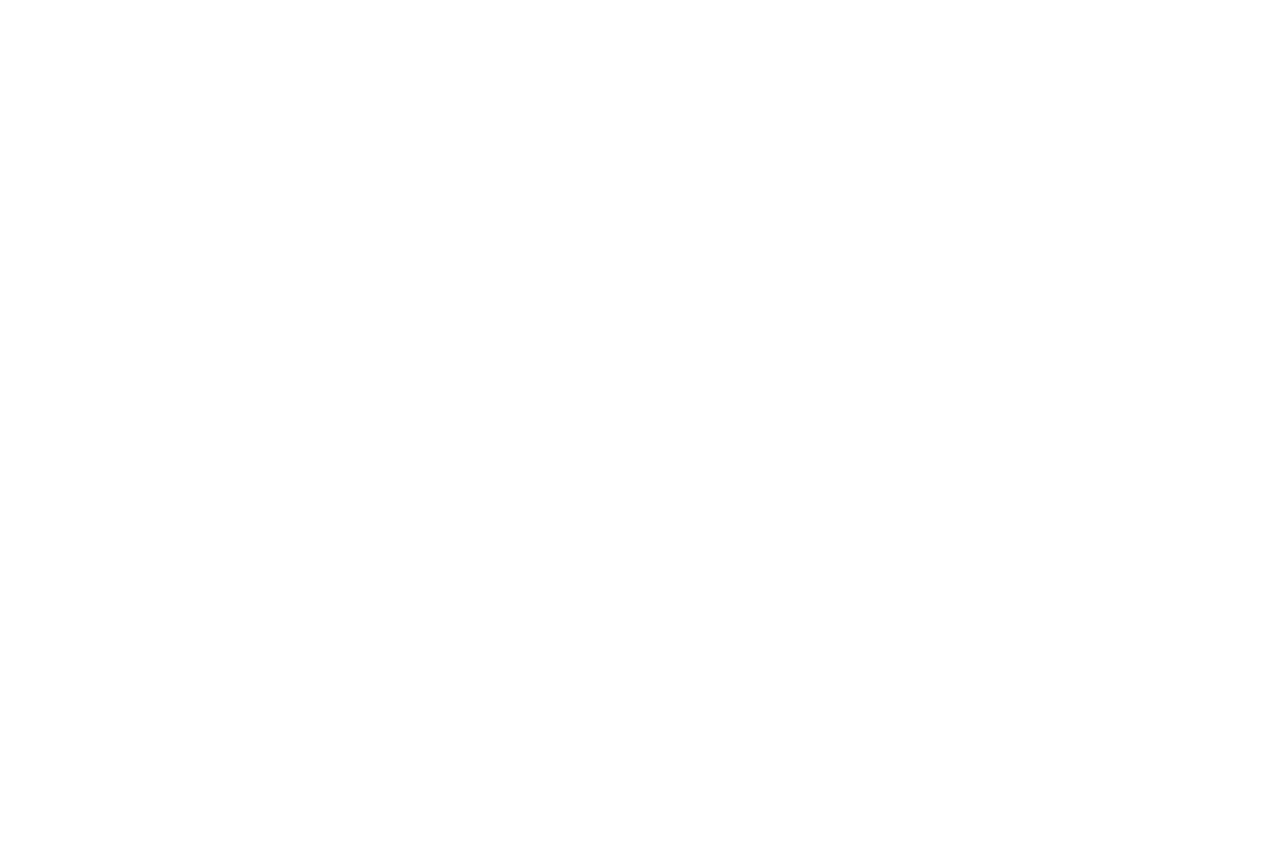
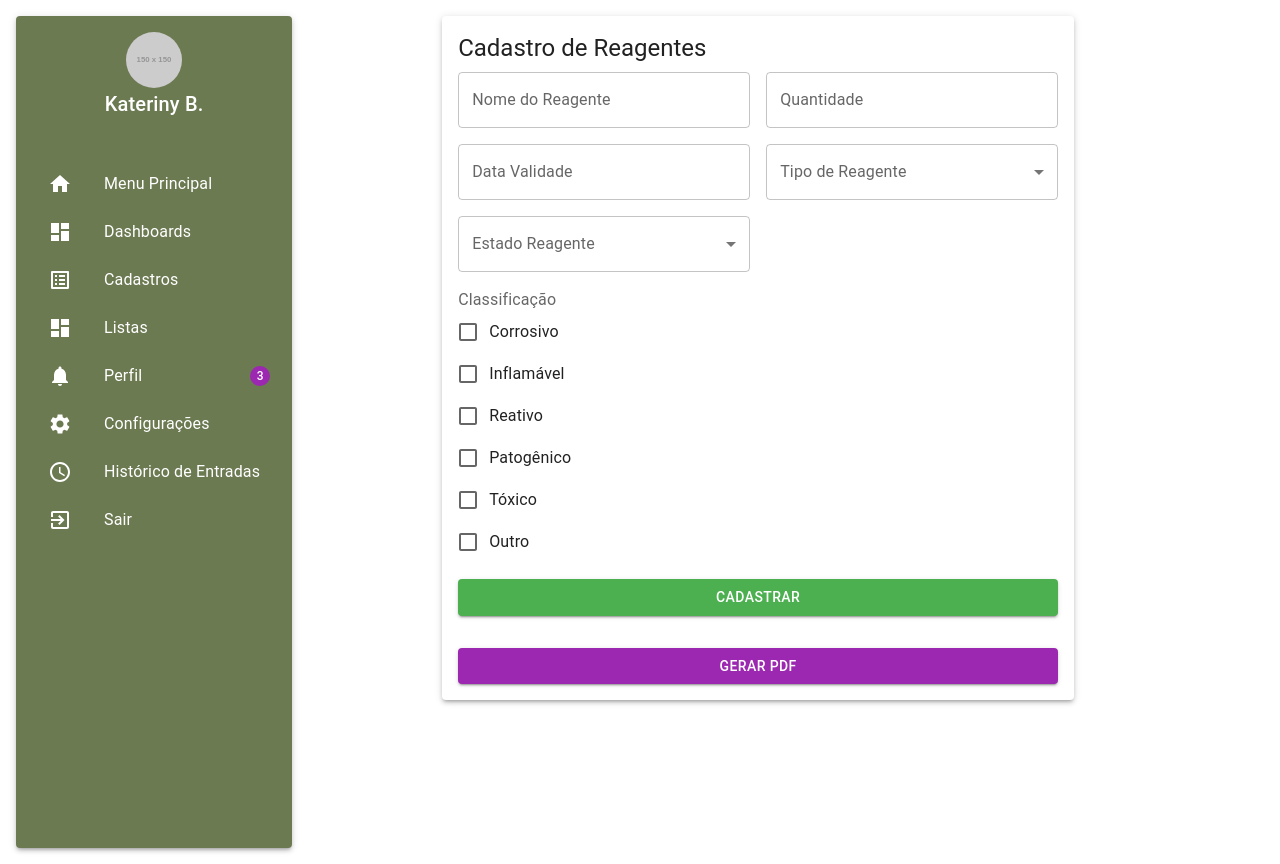
Before and after one commit to katBispo/testeReact, a React (Create React App) app in the folder teste/my-dashboard/: page /cadastroReagente in a window 1280 px wide. Before the commit this address had no page. Before the commit the page ends 800 px from the top, so only its background shows below. Built offline with nearby package versions, Linux system fonts and the light colour scheme.

Commit message:
adição cadastro reagente

```diff
--- a/teste/my-dashboard/src/App.js
+++ b/teste/my-dashboard/src/App.js
@@ -4,6 +4,7 @@
 import Dashboard from './telas/Dashboard';
 import ProfilePage from './telas/ProfilePage';
 import WasteRegistrationForm from './telas/telas cadastro/WasteRegistrationForm';
+import ReagentRegistration from './telas/telas cadastro/ReagentRegistration';
 
 
 const App = () => {
@@ -14,6 +15,8 @@
         <Route path="/perfil" element={<ProfilePage />} />
         <Route path="/" element={<Dashboard />} />
         <Route path="/cadastroResiduo" element={<WasteRegistrationForm/>}/>
+        <Route path="/cadastroReagente" element={<ReagentRegistration/>}/>
+
       </Routes>
     </Router>
   );
--- a/teste/my-dashboard/src/telas/MenuBar.js
+++ b/teste/my-dashboard/src/telas/MenuBar.js
@@ -120,16 +120,20 @@
           <Button variant="contained" color="primary" style={{ margin: '8px' }} component={Link} to="/dashboard-pessoas">Dashboard Pessoas</Button>
           <Button variant="contained" color="primary" style={{ margin: '8px' }} component={Link} to="/dashboard-residuos">Dashboard Resíduos</Button>
           <Button variant="contained" color="primary" style={{ margin: '8px' }} component={Link} to="/dashboard-acessos">Dashboard Acessos</Button>
+          <Button variant="contained" color="primary" style={{ margin: '8px' }} component={Link} to="/dashboard-equipamentos">Dashboard Equipamentos</Button>
+
         </DialogContent>
       </Dialog>
 
       <Dialog open={openCadastros} onClose={handleCloseCadastros}>
         <DialogContent>
           <Typography variant="h6" gutterBottom>Selecione um Cadastro</Typography>
-          <Button variant="contained" color="primary" style={{ margin: '8px' }} component={Link} to="/cadastro-reagentes">Cadastro Reagentes</Button>
+          <Button variant="contained" color="primary" style={{ margin: '8px' }} component={Link} to="/cadastroReagente">Cadastro Reagentes</Button>
           <Button variant="contained" color="primary" style={{ margin: '8px' }} component={Link} to="/cadastro-pessoas">Cadastro Pessoas</Button>
           <Button variant="contained" color="primary" style={{ margin: '8px' }} component={Link} to="/cadastroResiduo">Cadastro Resíduos</Button>
           <Button variant="contained" color="primary" style={{ margin: '8px' }} component={Link} to="/cadastro-acessos">Cadastro Acessos</Button>
+          <Button variant="contained" color="primary" style={{ margin: '8px' }} component={Link} to="/cadastro-equipamentos">Cadastro Equipamentos</Button>
+
         </DialogContent>
       </Dialog>
 
@@ -140,6 +144,8 @@
           <Button variant="contained" color="primary" style={{ margin: '8px' }} component={Link} to="/Lista-pessoas">Lista Pessoas</Button>
           <Button variant="contained" color="primary" style={{ margin: '8px' }} component={Link} to="/Lista-residuos">Lista Resíduos</Button>
           <Button variant="contained" color="primary" style={{ margin: '8px' }} component={Link} to="/Lista-acessos">Lista Acessos</Button>
+          <Button variant="contained" color="primary" style={{ margin: '8px' }} component={Link} to="/Lista-equipamentos">Lista Equipamentos</Button>
+
         </DialogContent>
       </Dialog>
 
--- /dev/null
+++ b/teste/my-dashboard/src/telas/telas cadastro/ReagentRegistration.js
@@ -0,0 +1,191 @@
+import React, { useState } from 'react';
+import { TextField, Button, Grid, Paper, Typography, MenuItem, FormControl, FormLabel, FormGroup, FormControlLabel, Checkbox, Snackbar } from '@mui/material';
+import { LocalizationProvider, DatePicker } from '@mui/x-date-pickers';
+import { AdapterDateFns } from '@mui/x-date-pickers/AdapterDateFns';
+import { jsPDF } from 'jspdf';
+import MenuBar from '../MenuBar';
+import MuiAlert from '@mui/material/Alert';
+
+const WasteRegistrationForm = () => {
+  const [wasteName, setWasteName] = useState('');
+  const [generationDate, setGenerationDate] = useState(null);
+  const [wasteType, setWasteType] = useState('');
+  const [casNumber, setCasNumber] = useState('');
+  const [classification, setClassification] = useState({
+    Corrosivo: false,
+    Inflamável: false,
+    Reativo: false,
+    Patogênico: false,
+    Tóxico: false,
+    Outro: false,
+  });
+  const [responsible, setResponsible] = useState('');
+  const [openSnackbar, setOpenSnackbar] = useState(false);
+
+  const handleRegister = () => {
+    // Função para lidar com o envio do formulário
+    console.log({
+      wasteName,
+      generationDate,
+      wasteType,
+      casNumber,
+      classification,
+      responsible,
+    });
+    setOpenSnackbar(true);
+  };
+
+  const handleClassificationChange = (event) => {
+    setClassification({
+      ...classification,
+      [event.target.name]: event.target.checked,
+    });
+  };
+
+  const generatePDF = () => {
+    const doc = new jsPDF();
+    doc.text('Cadastro de Resíduos', 10, 10);
+    doc.text(`Nome do Resíduo: ${wasteName}`, 10, 20);
+    doc.text(`Data da Geração: ${generationDate ? generationDate.toLocaleDateString() : ''}`, 10, 30);
+    doc.text(`Tipo de Resíduo: ${wasteType}`, 10, 40);
+    doc.text(`Número CAS: ${casNumber}`, 10, 50);
+    doc.text('Classificação:', 10, 60);
+    Object.keys(classification).forEach((key, index) => {
+      if (classification[key]) {
+        doc.text(`- ${key}`, 10, 70 + (index * 10));
+      }
+    });
+    doc.text(`Responsável pelo Geração: ${responsible}`, 10, 130);
+    doc.save('cadastro_residuos.pdf');
+  };
+
+  const handleCloseSnackbar = (event, reason) => {
+    if (reason === 'clickaway') {
+      return;
+    }
+    setOpenSnackbar(false);
+  };
+
+  return (
+    <div style={{ display: 'flex', flexDirection: 'row', alignItems: 'flex-start', padding: '16px' }}>
+      <div style={{ marginRight: '150px' }}>
+        <MenuBar />
+      </div>
+      <div style={{ flexGrow: 1 }}>
+        <Paper elevation={3} style={{ padding: '16px', maxWidth: '600px', marginBottom: '32px' }}>
+          <Typography variant="h5" gutterBottom>
+            Cadastro de Reagentes
+          </Typography>
+          <Grid container spacing={2}>
+            <Grid item xs={12} sm={6}>
+              <TextField
+                label="Nome do Reagente"
+                fullWidth
+                value={wasteName}
+                onChange={(e) => setWasteName(e.target.value)}
+              />
+            </Grid>
+            <Grid item xs={12} sm={6}>
+              <TextField
+                label="Quantidade"
+                fullWidth
+                value={wasteName}
+                onChange={(e) => setWasteName(e.target.value)}
+              />
+            </Grid>
+            <Grid item xs={12} sm={6}>
+              <LocalizationProvider dateAdapter={AdapterDateFns}>
+                <DatePicker
+                  label="Data Validade"
+                  value={generationDate}
+                  onChange={(date) => setGenerationDate(date)}
+                  renderInput={(params) => <TextField {...params} fullWidth />}
+                />
+              </LocalizationProvider>
+            </Grid>
+            <Grid item xs={12} sm={6}>
+              <TextField
+                select
+                label="Tipo de Reagente"
+                fullWidth
+                value={wasteType}
+                onChange={(e) => setWasteType(e.target.value)}
+              >
+                <MenuItem value="Sal">Sal</MenuItem>
+                <MenuItem value="Ácido">Ácido</MenuItem>
+                <MenuItem value="Base">Base</MenuItem>
+                <MenuItem value="Óxido">Óxido</MenuItem>
+                <MenuItem value="Outro">Outro</MenuItem>
+              </TextField>
+            </Grid>
+
+            <Grid item xs={12} sm={6}>
+              <TextField
+                select
+                label="Estado Reagente"
+                fullWidth
+                value={wasteType}
+                onChange={(e) => setWasteType(e.target.value)}
+              >
+                <MenuItem value="Sólido">Sólido</MenuItem>
+                <MenuItem value="Líquido">Líquido</MenuItem>
+
+              </TextField>
+            </Grid>
+
+            <Grid item xs={12}>
+              <FormControl component="fieldset" fullWidth>
+                <FormLabel component="legend">Classificação</FormLabel>
+                <FormGroup>
+                  {Object.keys(classification).map((key) => (
+                    <FormControlLabel
+                      control={
+                        <Checkbox
+                          checked={classification[key]}
+                          onChange={handleClassificationChange}
+                          name={key}
+                        />
+                      }
+                      label={key}
+                      key={key}
+                    />
+                  ))}
+                </FormGroup>
+              </FormControl>
+            </Grid>
+
+            <Grid item xs={12}>
+              <Button
+                variant="contained"
+                color="primary"
+                fullWidth
+                onClick={handleRegister}
+                style={{ backgroundColor: '#4caf50' }}
+              >
+                Cadastrar
+              </Button>
+            </Grid>
+            <Grid item xs={12}>
+              <Button
+                variant="contained"
+                color="secondary"
+                fullWidth
+                onClick={generatePDF}
+                style={{ marginTop: '16px' }}
+              >
+                Gerar PDF
+              </Button>
+            </Grid>
+          </Grid>
+        </Paper>
+      </div>
+      <Snackbar open={openSnackbar} autoHideDuration={6000} onClose={handleCloseSnackbar}>
+        <MuiAlert onClose={handleCloseSnackbar} severity="success" sx={{ width: '100%' }}>
+          Resíduo cadastrado com sucesso!
+        </MuiAlert>
+      </Snackbar>
+    </div>
+  );
+};
+
+export default WasteRegistrationForm;
```
